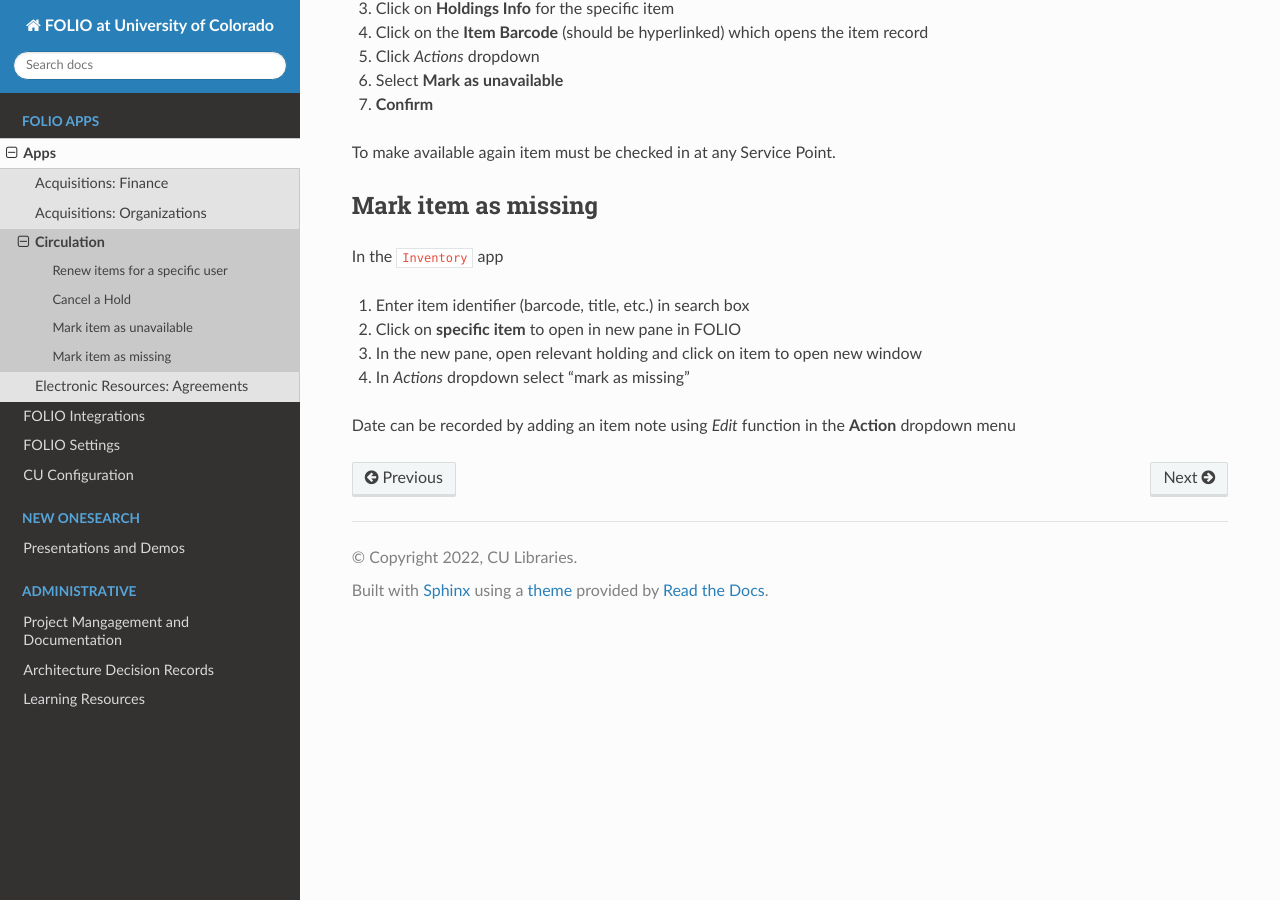
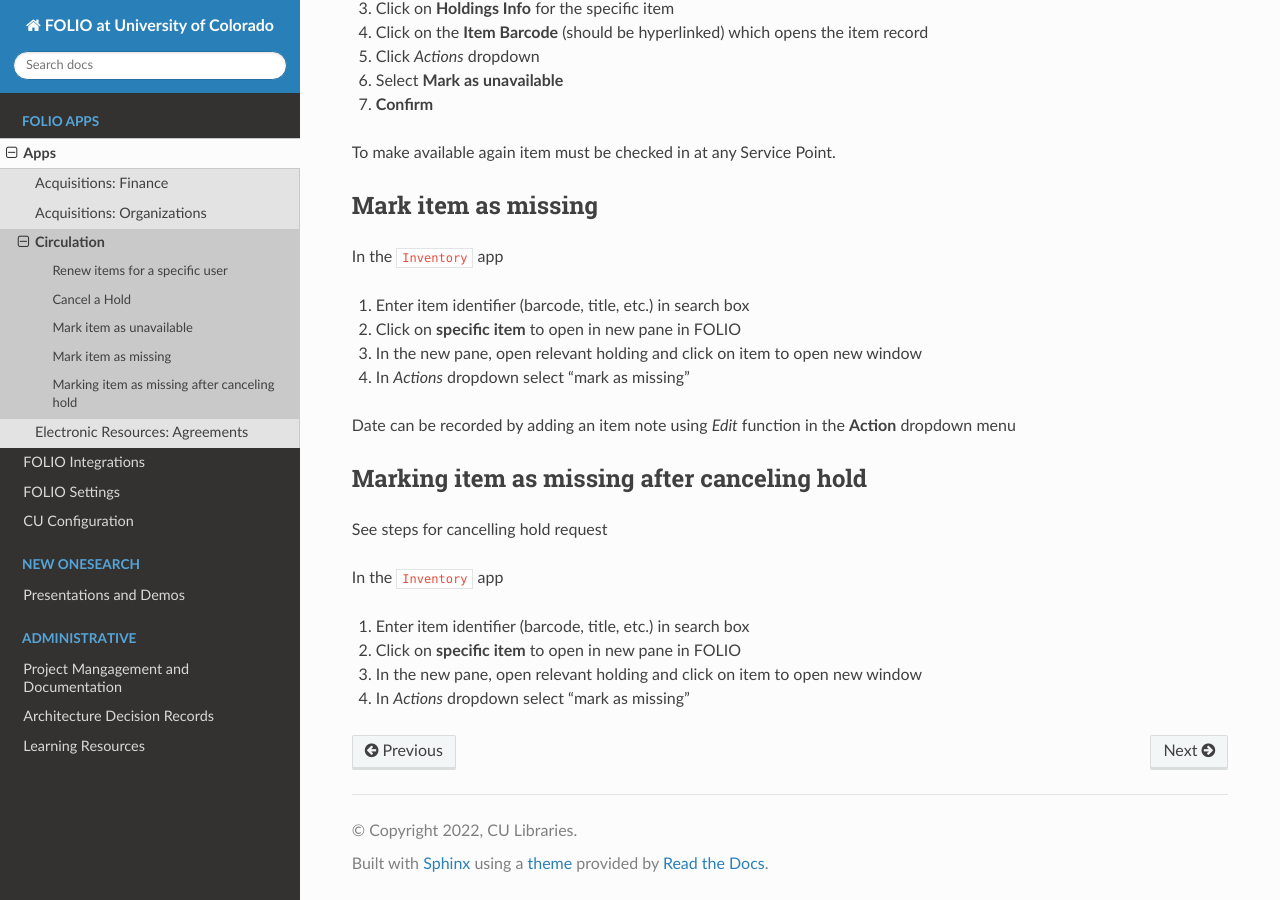
Before and after one commit to culibraries/folio, a Sphinx documentation site: the page built from docs/apps/circulation.md, in a window 1280 px wide and 900 px high, scrolled down 934 px. Built offline with Sphinx 7.4.7 and the Read the Docs theme 2.0.0, drawn with Linux system fonts in a browser that asks for light colours.

Commit message:
update to Circ doc
issue 213 marking items missing after canceling hold for said item.

```diff
--- a/docs/apps/circulation.md
+++ b/docs/apps/circulation.md
@@ -48,3 +48,14 @@
 1. In *Actions* dropdown select "mark as missing"
 
 Date can be recorded by adding an item note using *Edit* function in the **Action** dropdown menu
+
+## Marking item as missing after canceling hold
+
+See steps for cancelling hold request
+
+In the `Inventory` app
+
+1. Enter item identifier (barcode, title, etc.) in search box
+1. Click on **specific item** to open in new pane in FOLIO
+1. In the new pane, open relevant holding and click on item to open new window
+1. In *Actions* dropdown select "mark as missing"
```
